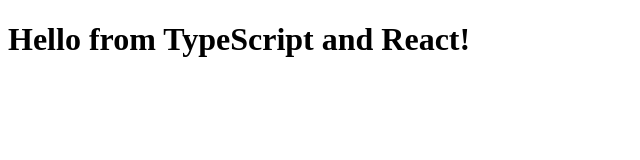
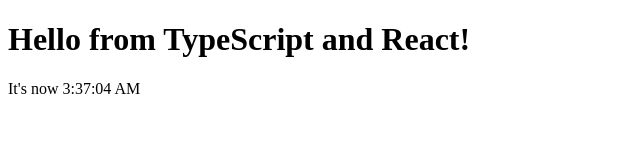
Before and after one commit to timotiusnc/tsplay, a React app: page / in a window 1280 px wide. Shown: the top 160 px of the page, without its empty margins (0-640 px from the left). Built offline with nearby package versions, Linux system fonts and the light colour scheme.

Commit message:
Add more explanation on README.md - Add <App/> and <Clock/> components - Use `export default`

```diff
--- /dev/null
+++ b/src/components/app.tsx
@@ -0,0 +1,17 @@
+import * as React from "react";
+
+import Hello from "./hello";
+import Clock from "./clock";
+
+interface AppProps { }
+
+export default class App extends React.Component<AppProps, {}> {
+    render() {
+        return (
+            <div>
+                <Hello compiler="TypeScript" framework="React" />
+                <Clock />
+            </div>
+        );
+    }
+}
--- /dev/null
+++ b/src/components/clock.tsx
@@ -0,0 +1,39 @@
+import * as React from "react";
+
+interface ClockProps { }
+
+interface ClockState { date: Date; }
+
+export default class Clock extends React.Component<ClockProps, ClockState> {
+    private timerID: number;
+
+    constructor(props: ClockProps) {
+        super(props);
+        this.state = { date: new Date() };
+    }
+
+    componentDidMount() {
+        this.timerID = window.setInterval(
+            () => this.tick(),
+            1000
+        );
+    }
+
+    componentWillUnmount() {
+        clearInterval(this.timerID);
+    }
+
+    tick() {
+        this.setState({
+            date: new Date()
+        });
+    }
+
+    render() {
+        return (
+            <div>
+                It's now {this.state.date.toLocaleTimeString()}
+            </div>
+        );
+    }
+}
--- a/src/components/hello.tsx
+++ b/src/components/hello.tsx
@@ -1,10 +1,10 @@
 import * as React from "react";
 
-export interface HelloProps { compiler: string; framework: string; }
+interface HelloProps { compiler: string; framework: string; }
 
 //   export const Hello = (props: HelloProps) => <h1>Hello from {props.compiler} and {props.framework}!</h1>;
 
-export class Hello extends React.Component<HelloProps, {}> {
+export default class Hello extends React.Component<HelloProps, {}> {
     render() {
         return <h1>Hello from {this.props.compiler} and {this.props.framework}!</h1>
     }
--- a/src/index.tsx
+++ b/src/index.tsx
@@ -1,9 +1,9 @@
 import * as React from "react";
 import * as ReactDOM from "react-dom";
 
-import { Hello } from "./components/hello";
+import App from "./components/app";
 
 ReactDOM.render(
-    <Hello compiler="TypeScript" framework="React" />,
+    <App />,
     document.getElementById("example")
 );
```
Also changed, not shown: 1 other file (tests, documents, lock files or other folders).
